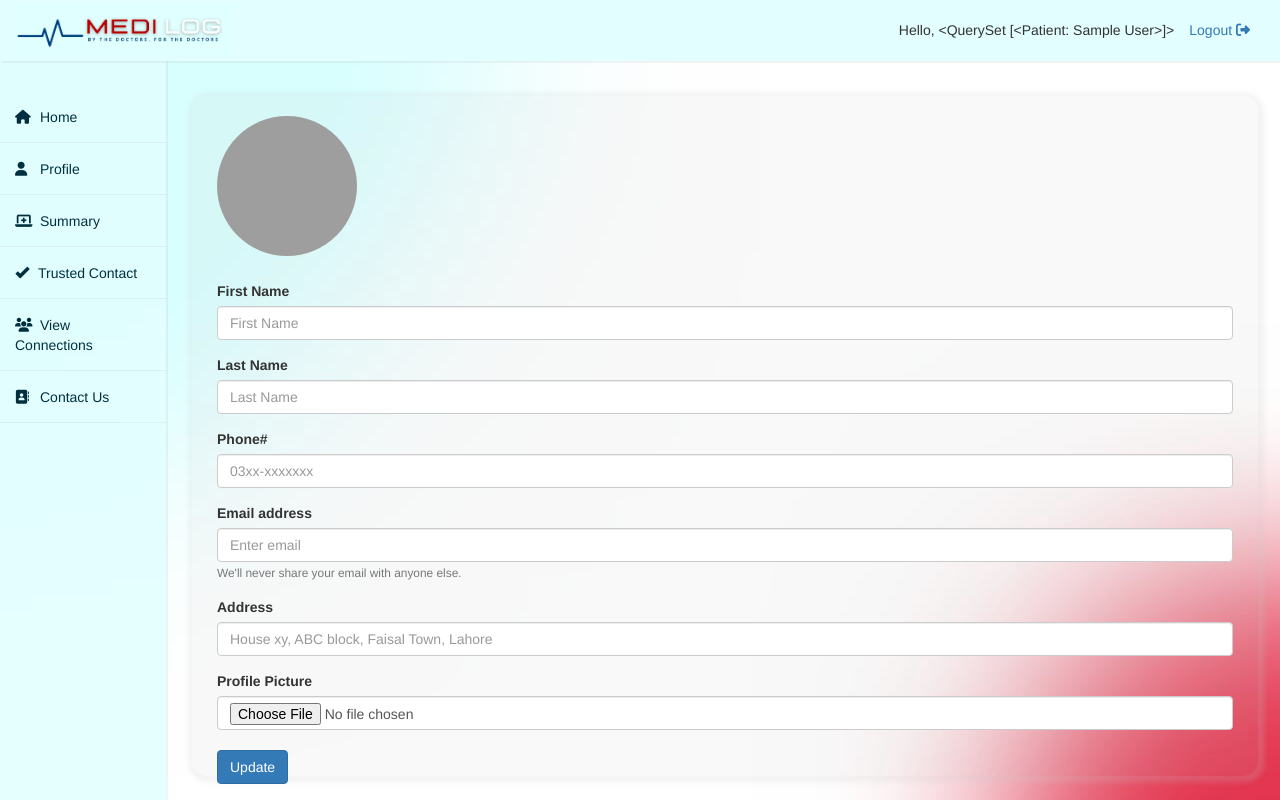
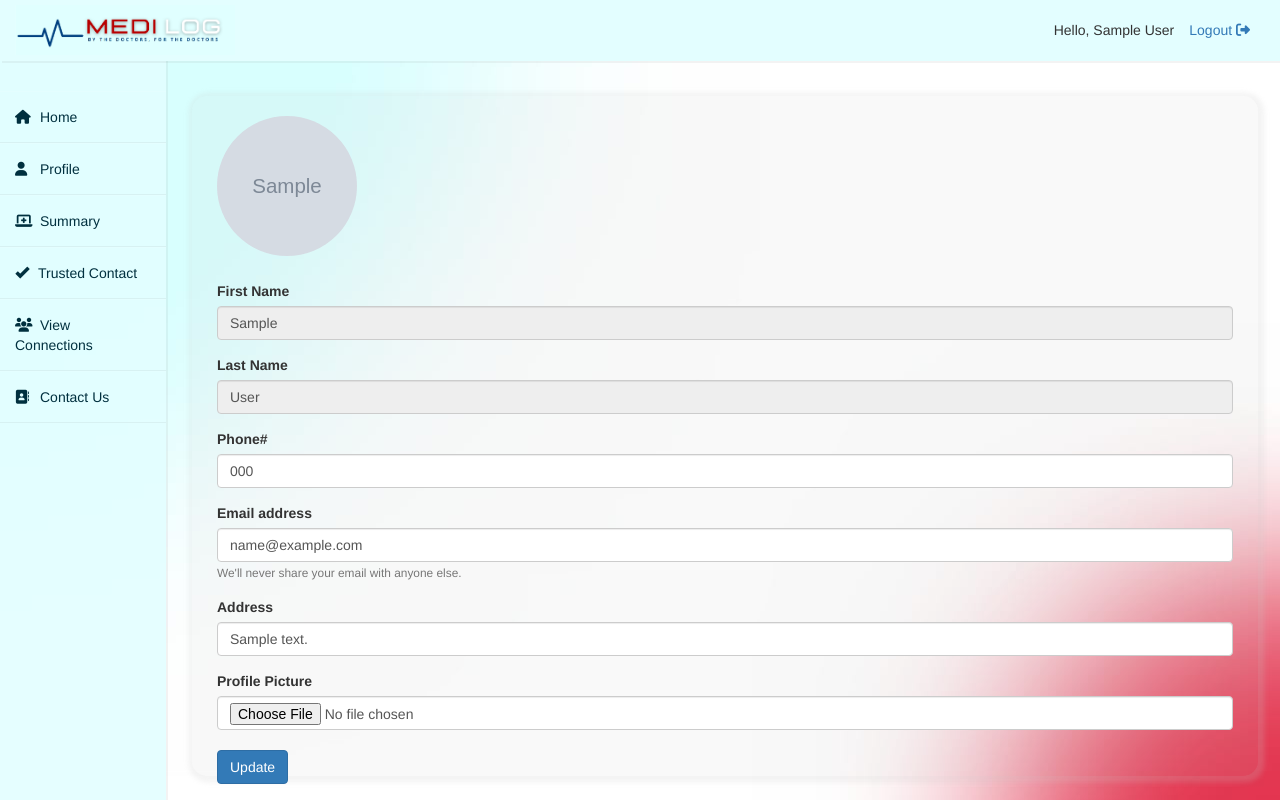
Before and after one commit to ask4shahzaib/MediLog, a Django app: template BackEndApp/templates/BackEndApp/Profile.html in a window 1280 px wide. Run offline with Django 3.2, Linux system fonts and the light colour scheme; the template is opened without the code that fills it: values that come from a table or form of the project are taken from there, others are empty; tables that the repository leaves empty hold one stand-in row (values such as "Sample post"); grey boxes marked "Sample" are stand-in pictures; some libraries are stand-ins or nearby versions; grey boxes are pictures that could not be loaded.

Commit message:
Profile Update completed

```diff
--- a/BackEndApp/templates/BackEndApp/Profile.html
+++ b/BackEndApp/templates/BackEndApp/Profile.html
@@ -76,25 +76,25 @@
             {%csrf_token%}
             <div class="form-group" style="padding-top: 25px;">
                 <label for="name">First Name </label>
-                <input type="text" name="fName" class="form-control" value="{{person.fName}}" placeholder="First Name">
+                <input type="text" name="fName" class="form-control" value="{{person.fName}}" placeholder="First Name" readonly>
                 <!-- <small id="emailHelp" class="form-text text-muted">We'll never share your email with anyone else.</small> -->
             </div>
 
             <div class="form-group">
                 <label for="name">Last Name</label>
-                <input type="text" name="lName" class="form-control" value="{{person.lName}}" placeholder="Last Name">
+                <input type="text" name="lName" class="form-control" value="{{person.lName}}" placeholder="Last Name" readonly>
                 <!-- <small id="emailHelp" class="form-text text-muted">We'll never share your email with anyone else.</small> -->
             </div>
 
             <div class="form-group">
                 <label for="exampleInputPassword1">Phone#</label>
-                <input type="phone" name="phone" class="form-control" value="{{person.phone}}" placeholder="03xx-xxxxxxx">
+                <input type="text" name="phone" class="form-control" value="{{person.phone}}" placeholder="03xx-xxxxxxx">
             </div>
 
 
             <div class="form-group">
                 <label for="exampleInputEmail1">Email address</label>
-                <input type="email" name="email" class="form-control" placeholder="Enter email" value={{person.email}}>
+                <input type="text" name="email" class="form-control" placeholder="Enter email" value={{person.email}}>
                 <small class="form-text text-muted">We'll never share your email with anyone else.</small>
             </div>
 
@@ -105,7 +105,7 @@
             </div>
 
             <label class="form-label" for="customFile">Profile Picture</label>
-            <input type="file" name="photo" class="form-control" id="customFile" /><br>
+            <input type="file" name="photo" class="form-control" accept="Application/pdf, image/*" id="customFile" /><br>
 
             <button type="submit" class="btn btn-primary">Update</button> {%endblock%}
         </form>
```
Also changed, not shown: BackEndApp/views.py (+37 -6 lines).
